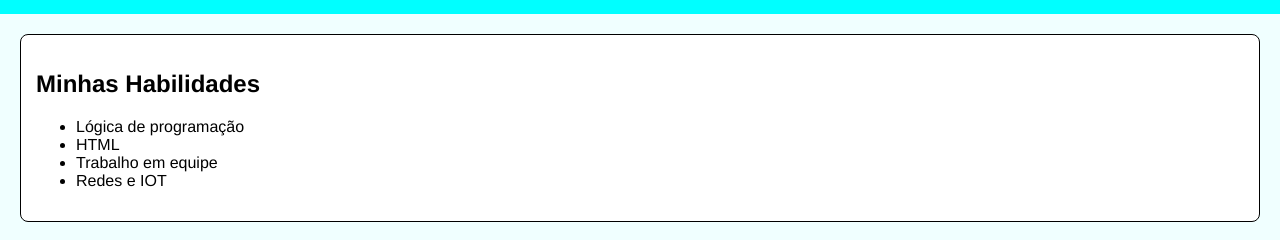
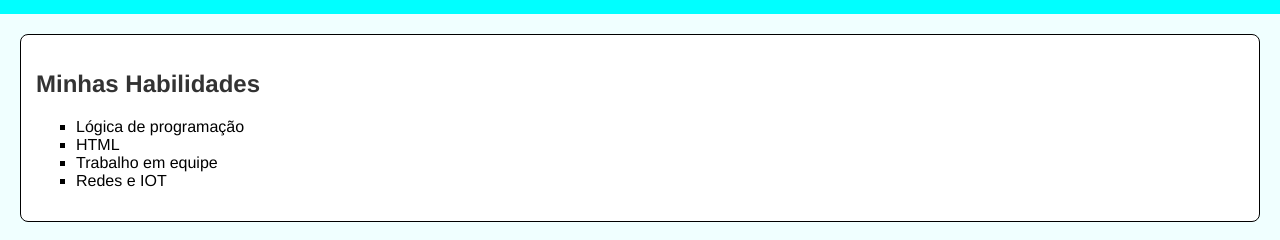
Before and after one commit to N4n2r1/Site, a plain HTML site: page index.html in a window 1280 px wide. Shown: the part 140-380 px from the top of the page. Drawn offline with Linux system fonts and the light colour scheme.

Commit message:
Add files via upload

```diff
--- a/index.html
+++ b/index.html
@@ -30,6 +30,14 @@
         border: 1px solid;
         border-radius: 8px;
     }
+
+    h2{
+        color: #333;
+    }
+
+    ul{
+        list-style-type: square;
+    }
 </style>
 
 <body>
```
